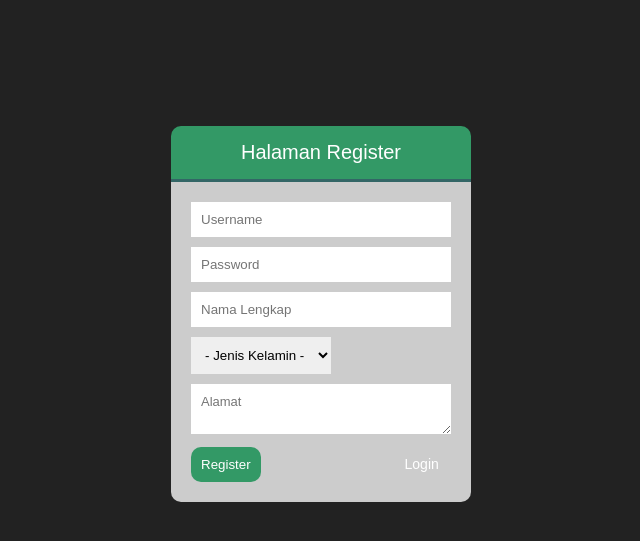
After one commit to RachmanForniandi/myweb, a PHP site: page /register.php in a window 1280 px wide. The commit adds this page. Shown: the top 541 px of the page, without its empty margins (319-959 px from the left). Run offline with PHP 8.4, Linux system fonts and the light colour scheme.

Commit message:
sistem register & improve front-end side

```diff
--- a/css/main.css
+++ b/css/main.css
@@ -67,7 +67,7 @@ body{
 #isi{
 	min-height: 400px;
 	padding: 20px;
-	background-image: url("image/silver_background.png");
+	background-image: url("../image/silver_background.png");
 	background-attachment: fixed;
 }
 
@@ -75,5 +75,6 @@ body{
 	font-family: franklin gothic medium, segoe ui;
 	text-align: center;
 	padding: 20px;
-		background-color: #ccc;
+	background-color: #2196F3;
+	color: #ffffff;
 }
--- /dev/null
+++ b/css/style.css
@@ -0,0 +1,61 @@
+body{
+	font-family: arial;
+	font-size: 14px;
+	background-color: #222;
+}
+
+#utama{
+	width: 300px;
+	margin: 0 auto;
+	margin-top: 12%;
+}
+
+#judul{
+	padding: 15px;
+	text-align: center;
+	color: #fff;
+	font-size: 20px;
+	background-color: #339966;
+	border-top-right-radius: 10px;
+	border-top-left-radius: 10px;
+	border-bottom: 3px solid #336666;
+}
+
+#inputan{
+	background-color: #ccc;
+	padding: 20px;
+	border-bottom-right-radius: 10px;
+	border-bottom-left-radius: 10px;
+}
+
+input, select, textarea{
+	padding: 10px;
+	border: 0;
+}
+
+textarea{
+	font-family: arial;
+	font-size: 13px;
+}
+
+.lg{
+	width: 240px;
+}
+
+.btn{
+	background-color: #339966;
+	border-radius: 10px;
+	color: #fff;
+}
+
+.btn:hover{
+	background-color: #339966;
+	cursor: pointer;
+}
+
+.btn-right{
+	padding: 10px;
+	text-decoration: none;
+	border-radius: 3px;
+	color: #ffffff;
+}
--- a/index.php
+++ b/index.php
@@ -2,13 +2,13 @@
 @session_start();
 include "functions/koneksi.php";
 
-if(@$_SESSION['admin'] || @$_SESSION['user']) {
+if(@$_SESSION['admin']) {
 ?>
 
 	<!DOCTYPE html>
 	<html>
 		<head>
-			<title>Halaman Utama</title>
+			<title>Halaman Admin</title>
 			<link rel="stylesheet" href="css/main.css"/>
 		</head>
 		<body>
--- /dev/null
+++ b/register.php
@@ -0,0 +1,63 @@
+	<!DOCTYPE html>
+	<html>
+		<head>
+			<title>Halaman Register</title>
+			<link rel="stylesheet" href="css/style.css">
+		</head>
+		<body>
+				<div id="utama" style="margin-top: 10%;">
+					<div id="judul">
+						Halaman Register
+					</div>
+
+					<div id="inputan">
+						<form action="" method="POST">
+							<div>
+								<input type="text" name="username" placeholder="Username" class="lg">
+							</div>
+							<div style="margin-top: 10px;">
+								<input type="password" name="password" placeholder="Password" class="lg">
+							</div>
+							<div style="margin-top: 10px;">
+								<input type="text" name="nama_lengkap" placeholder="Nama Lengkap" class="lg">
+							</div>
+							<div style="margin-top: 10px;">
+								<select name="jenis_kelamin">
+									<option value="">- Jenis Kelamin -</option>
+									<option value="Laki-laki">Laki-laki</option>
+									<option value="Perempuan">Perempuan</option>
+								</select>
+							</div>
+							<div style="margin-top: 10px;">
+								<textarea name="alamat" class="lg" placeholder="Alamat"></textarea>
+							</div>
+							<div style="margin-top: 10px;">
+								<input type="submit" name="register" value="Register" class="btn">
+								<span style='margin-left: 130px;'>
+									<a href='login.php' class="btn-right">Login</a>
+								</span>
+							</div>
+						</form>
+						<?php
+						include "functions/koneksi.php";
+						if (@$_POST['register']) {
+							$user = @$_POST['username'];
+							$pass = @$_POST['password'];
+							$nama_lengkap= @$_POST['nama_lengkap'];
+							$jenis_kelamin = @$_POST['jenis_kelamin'];
+							$alamat = @$_POST['alamat'];
+
+							if ($user == "" || $pass == "" || $nama_lengkap == "" || $jenis_kelamin == "" || $alamat == "") {
+								?><script type="text/javascript">alert('Input tidak boleh ada yang kosong !');</script><?php
+							}else{
+								$sql_insert_data = mysqli_query($koneksi,"INSERT INTO tbl_user VALUES ('','$user', md5('$pass'), '$nama_lengkap', '$jenis_kelamin', '$alamat', 'user')");
+								if ($sql_insert_data) {
+									?><script type="text/javascript">alert('Pendaftaran berhasil, Silahkan lanjut ke login');</script><?php
+								}
+							}
+						}
+						?>
+					</div>
+				</div>
+		</body>
+	</html>
```
Also changed, not shown: login.php (+13 -60 lines), user/index.php (added, +9 -0 lines). Lines whose indentation alone changed are shown as unchanged.
